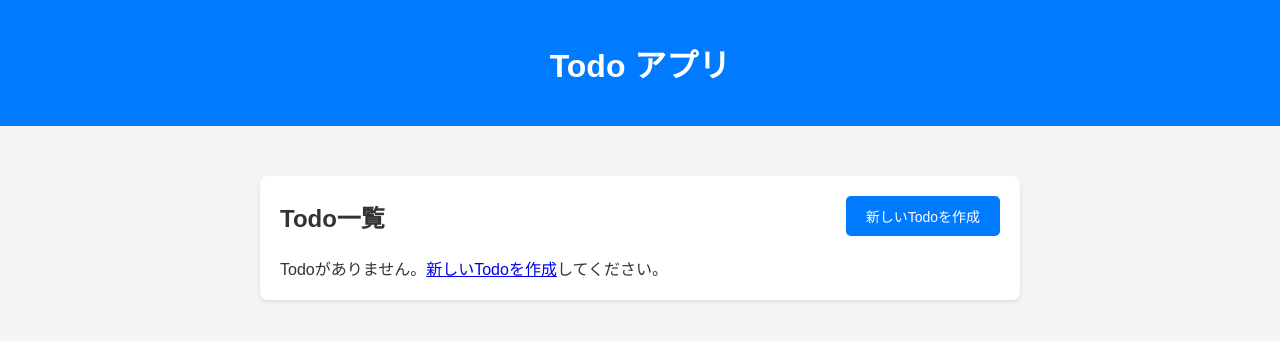
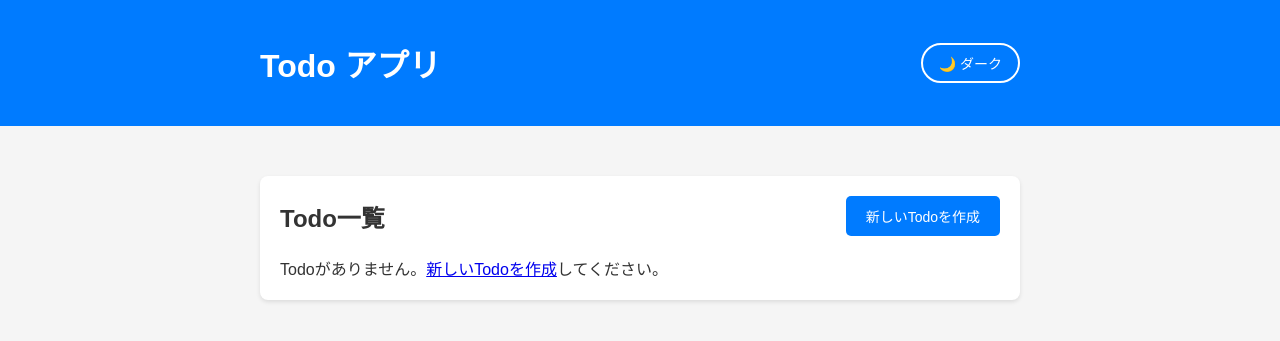
Before and after one commit to ziko7110/claude-code-test, a Laravel app: page / in a window 1280 px wide. Shown: the top 341 px of the page. Run offline with Laravel 9, Linux system fonts and the light colour scheme; settings files or empty folders that the repository lacks are supplied.

Commit message:
feat: add dark mode toggle functionality
- Add dark mode CSS styles with proper color scheme for all components
- Add toggle button in header with moon/sun icons and Japanese text
- Implement JavaScript functionality with localStorage persistence
- Dark mode applies to cards, forms, buttons, alerts, and all UI elements

Closes #2

Co-authored-by: ziko7110 <ziko7110@users.noreply.github.com>

```diff
--- a/resources/views/layout.php
+++ b/resources/views/layout.php
@@ -32,6 +32,31 @@
 
         .header h1 {
             text-align: center;
+        }
+
+        .header-content {
+            display: flex;
+            justify-content: space-between;
+            align-items: center;
+        }
+
+        .header-title {
+            margin: 0;
+        }
+
+        .theme-toggle {
+            background: none;
+            border: 2px solid white;
+            color: white;
+            padding: 8px 16px;
+            border-radius: 20px;
+            cursor: pointer;
+            font-size: 14px;
+            transition: all 0.3s ease;
+        }
+
+        .theme-toggle:hover {
+            background-color: rgba(255, 255, 255, 0.1);
         }
 
         .btn {
@@ -158,12 +183,72 @@
             color: red;
             margin-top: 5px;
         }
+
+        /* Dark Mode Styles */
+        body.dark-mode {
+            background-color: #1a1a1a;
+            color: #e0e0e0;
+        }
+
+        body.dark-mode .header {
+            background-color: #2d3748;
+        }
+
+        body.dark-mode .card {
+            background-color: #2d3748;
+            color: #e0e0e0;
+            box-shadow: 0 2px 4px rgba(0,0,0,0.3);
+        }
+
+        body.dark-mode .todo-item {
+            background-color: #374151;
+            border-color: #4a5568;
+            color: #e0e0e0;
+        }
+
+        body.dark-mode .todo-item.completed {
+            background-color: #2d3748;
+        }
+
+        body.dark-mode .todo-description {
+            color: #a0a0a0;
+        }
+
+        body.dark-mode .form-control {
+            background-color: #374151;
+            border-color: #4a5568;
+            color: #e0e0e0;
+        }
+
+        body.dark-mode .form-control:focus {
+            background-color: #4a5568;
+            border-color: #007bff;
+            outline: none;
+        }
+
+        body.dark-mode .alert-success {
+            background-color: #1f2937;
+            color: #10b981;
+            border-color: #10b981;
+        }
+
+        body.dark-mode .alert-error {
+            background-color: #1f2937;
+            color: #ef4444;
+            border-color: #ef4444;
+        }
     </style>
 </head>
 <body>
     <div class="header">
         <div class="container">
-            <h1>Todo アプリ</h1>
+            <div class="header-content">
+                <h1 class="header-title">Todo アプリ</h1>
+                <button class="theme-toggle" onclick="toggleTheme()">
+                    <span id="theme-icon">🌙</span>
+                    <span id="theme-text">ダーク</span>
+                </button>
+            </div>
         </div>
     </div>
 
@@ -182,5 +267,43 @@
 
         <?php echo $content; ?>
     </div>
+
+    <script>
+        // Theme toggle functionality
+        function toggleTheme() {
+            const body = document.body;
+            const themeIcon = document.getElementById('theme-icon');
+            const themeText = document.getElementById('theme-text');
+
+            if (body.classList.contains('dark-mode')) {
+                body.classList.remove('dark-mode');
+                themeIcon.textContent = '🌙';
+                themeText.textContent = 'ダーク';
+                localStorage.setItem('theme', 'light');
+            } else {
+                body.classList.add('dark-mode');
+                themeIcon.textContent = '☀️';
+                themeText.textContent = 'ライト';
+                localStorage.setItem('theme', 'dark');
+            }
+        }
+
+        // Initialize theme on page load
+        document.addEventListener('DOMContentLoaded', function() {
+            const savedTheme = localStorage.getItem('theme');
+            const body = document.body;
+            const themeIcon = document.getElementById('theme-icon');
+            const themeText = document.getElementById('theme-text');
+
+            if (savedTheme === 'dark') {
+                body.classList.add('dark-mode');
+                themeIcon.textContent = '☀️';
+                themeText.textContent = 'ライト';
+            } else {
+                themeIcon.textContent = '🌙';
+                themeText.textContent = 'ダーク';
+            }
+        });
+    </script>
 </body>
 </html>
```
